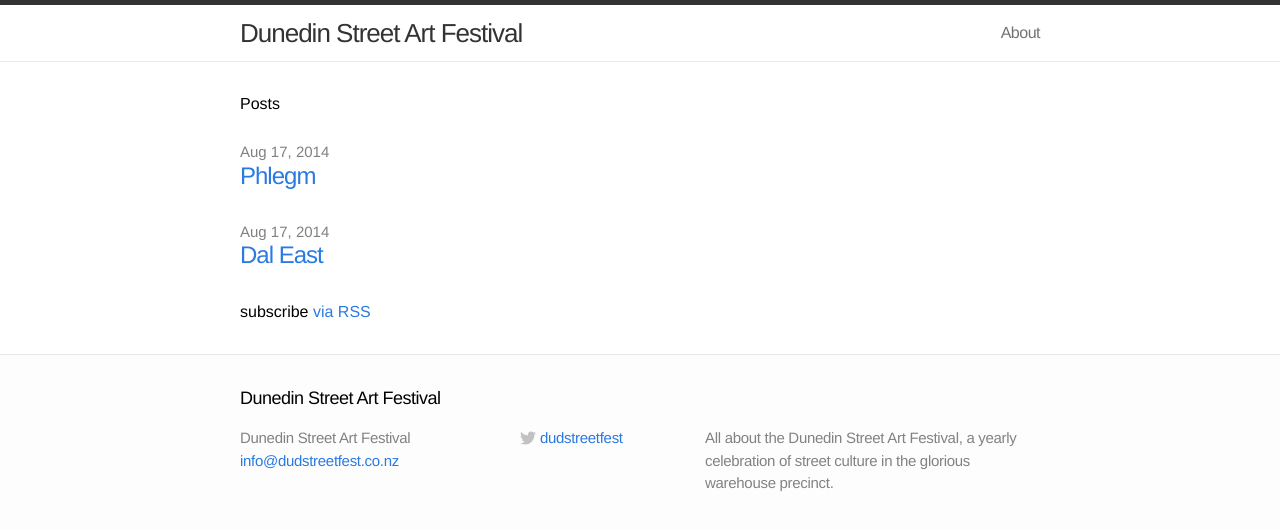
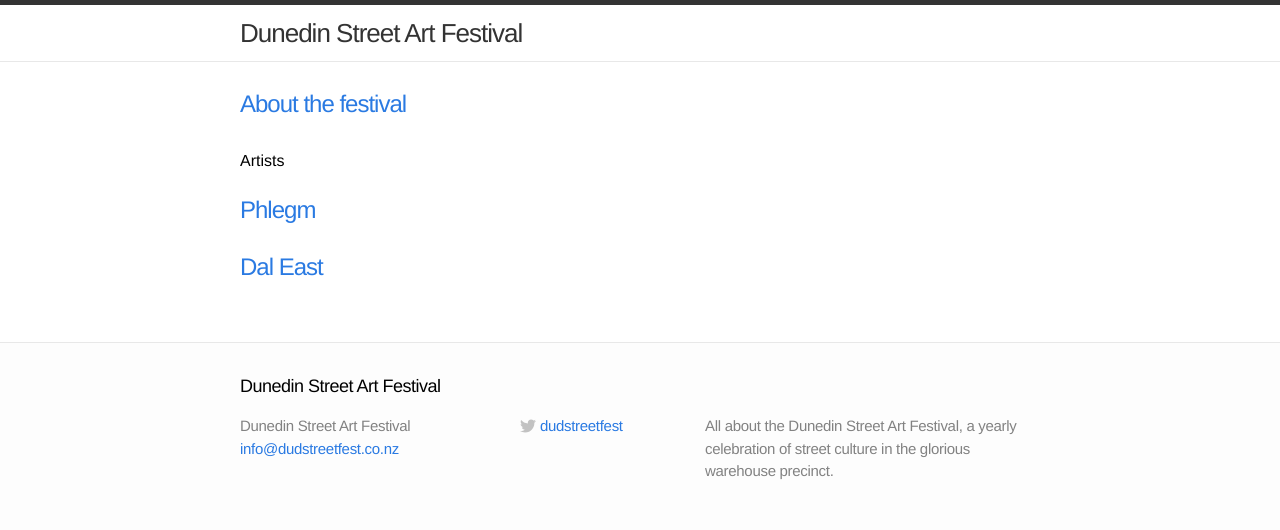
Before and after one commit to haszari/vogelstreet.github.io, a Jekyll site: the page built from index.html, in a window 1280 px wide. Shown: the top 530 px of the page. Built offline with Jekyll 4.4.1, drawn with Linux system fonts in a browser that asks for light colours.

Commit message:
simplify layout
hide rss, post dates
no menu - about link above artist post list on front page

```diff
--- a/_config.yml
+++ b/_config.yml
@@ -5,6 +5,7 @@ description: "All about the Dunedin Street Art Festival, a yearly celebration of
 baseurl: ""
 url: "http://dudstreetfest.github.io"
 twitter_username: dudstreetfest
+facebook_username: dunedinstreetart
 
 # Build settings
 markdown: kramdown
--- a/_includes/header.html
+++ b/_includes/header.html
@@ -22,7 +23,7 @@
         {% endfor %}
       </div>
     </nav>
-
+  -->
   </div>
 
 </header>
--- a/css/main.css
+++ b/css/main.css
@@ -144,7 +144,10 @@ a:visited { color: #205caa; }
 /* Home styles */
 /* ----------------------------------------------------------*/
 
-.home h1 { margin-bottom: 25px; }
+.home h1 {
+  margin-top: 30px;
+  margin-bottom: 25px;
+}
 
 .posts { list-style-type: none; }
 
@@ -157,11 +160,14 @@ a:visited { color: #205caa; }
 }
 
 .posts .post-date {
-  display: block;
+  display: none;
   font-size: 15px;
   color: #818181;
 }
 
+.rss-subscribe {
+  display: none;
+}
 
 /* Post styles */
 /* ----------------------------------------------------------*/
--- a/index.html
+++ b/index.html
@@ -4,7 +4,13 @@ layout: default
 
 <div class="home">
 
-  <h1>Posts</h1>
+  <ul class="posts">
+  {% for page in site.pages %}
+      {% if page.title == "About" %}<a class="post-link" href="{{ page.url | prepend: site.baseurl }}">About the festival</a>{% endif %}
+    {% endfor %}
+  </ul>
+
+  <h1>Artists</h1>
 
   <ul class="posts">
     {% for post in site.posts %}
@@ -16,5 +22,4 @@ layout: default
   </ul>
 
   <p class="rss-subscribe">subscribe <a href="{{ "/feed.xml" | prepend: site.baseurl }}">via RSS</a></p>
-
 </div>
```
Also changed, not shown: other parts of _includes/header.html (+1 -0 lines).
